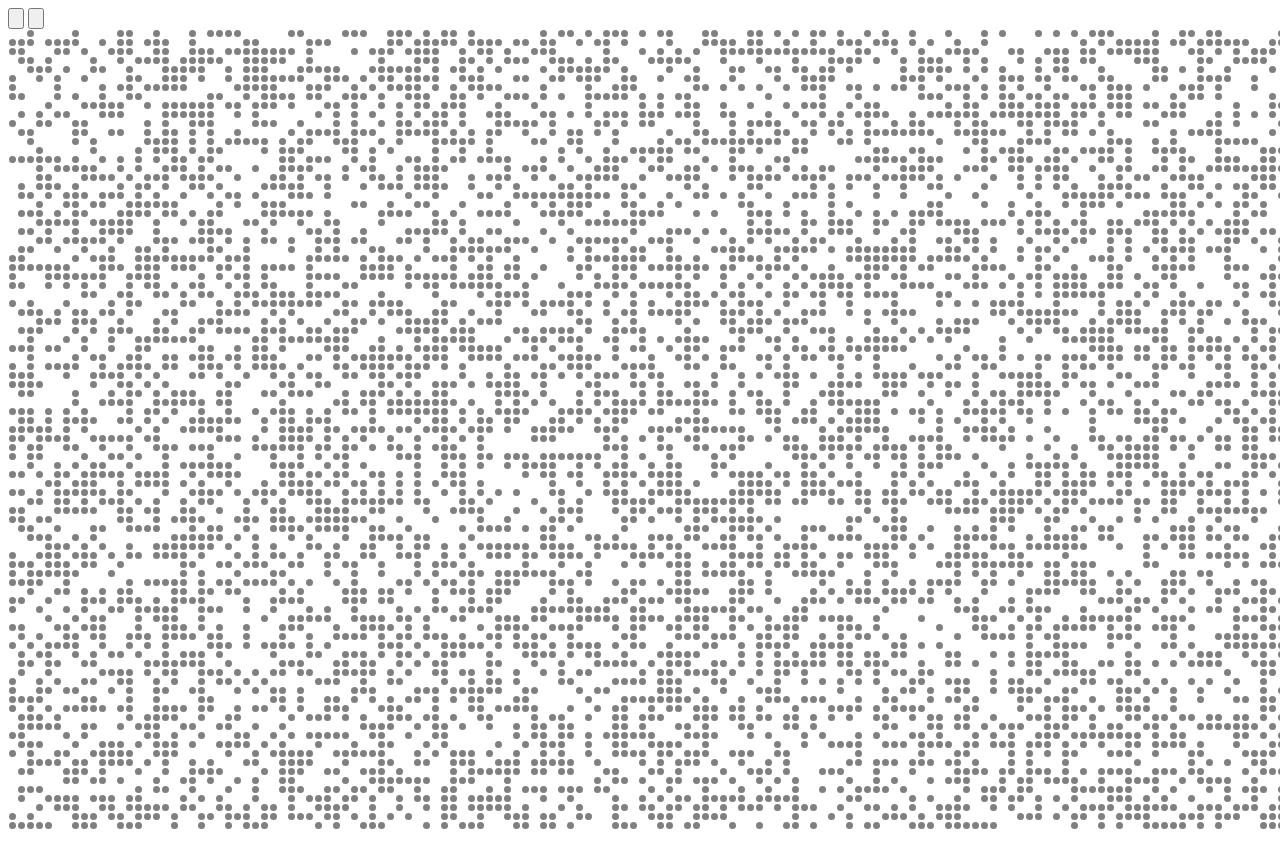
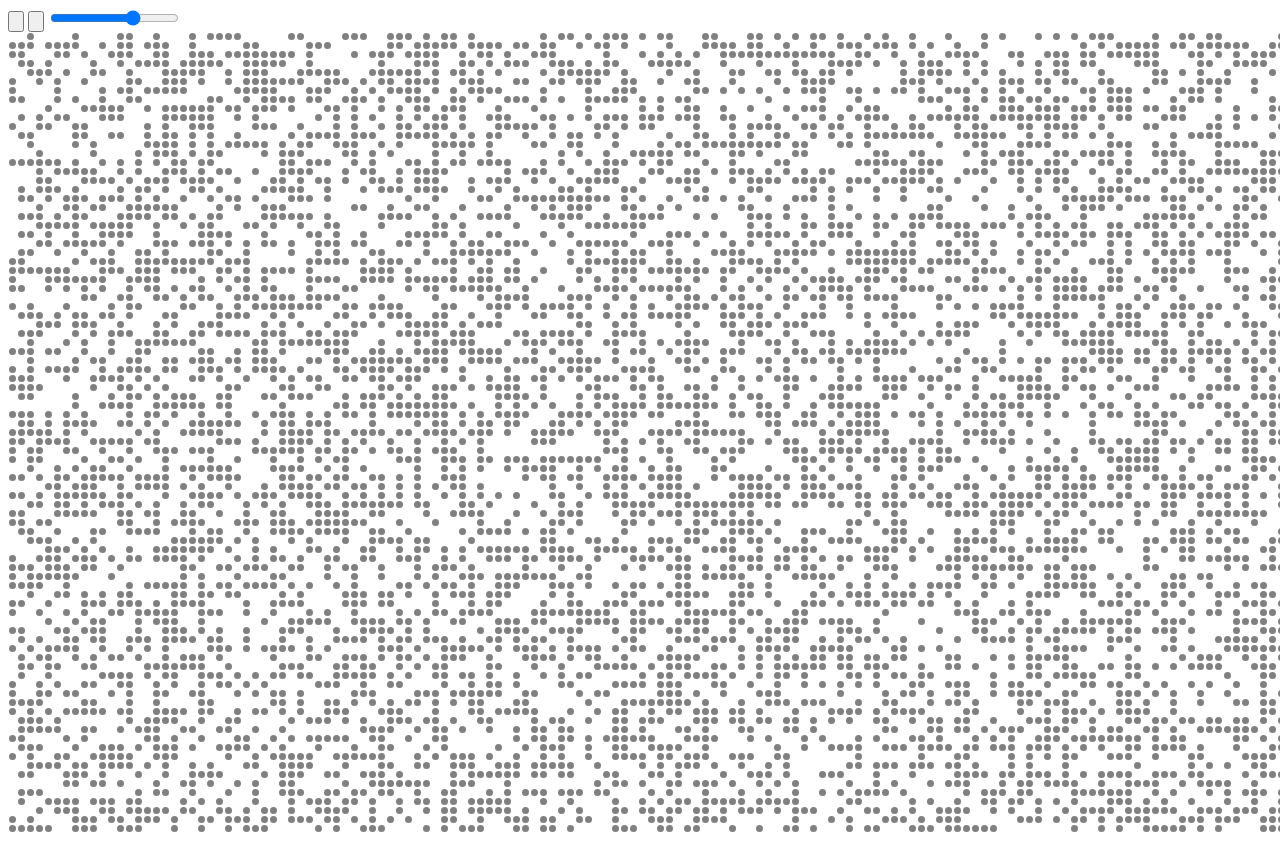
Before and after one commit to hinryd/svelte-gol, a Svelte app: page / in a window 1280 px wide. Built offline with nearby package versions, Linux system fonts and the light colour scheme.

Commit message:
Add size slider

```diff
--- a/src/App.svelte
+++ b/src/App.svelte
@@ -8,10 +8,10 @@
     let playing = false
     let interval = null
     let currentGrid = random()
-    let cellRadius = cellSize / 2
+    let cellRadius = $cellSize / 2
     let canvas: HTMLCanvasElement
     let ctx: CanvasRenderingContext2D
-    const offset = (n: number) => n * (cellSize + 2) + cellRadius + 1
+    const offset = (n: number) => n * ($cellSize + 2) + cellRadius + 1
     const draw = (ctx: CanvasRenderingContext2D, grid: (0 | 1)[][]) => {
         canvas.width = window.innerWidth
         canvas.height = window.innerHeight
@@ -71,8 +71,17 @@
                 <PlayIcon />
             </button>
         {/if}
-        <button class="p-4 outline-none" on:click={onRand}><ResetIcon /></button
-        >
+        <button class="p-4 outline-none" on:click|preventDefault={onRand}>
+            <ResetIcon />
+        </button>
+        <input
+            class="m-4 w-24"
+            type="range"
+            min="1"
+            max="10"
+            bind:value={$cellSize}
+            on:change={onRand}
+        />
     </div>
 </div>
 
--- a/src/game.ts
+++ b/src/game.ts
@@ -1,4 +1,6 @@
-export const cellSize = 7
+import { writable, get } from 'svelte/store'
+
+export let cellSize = writable(7)
 
 export const next = (grid: (0 | 1)[][]) => {
     const combinePositions = ({ y, x }): number[][] =>
@@ -41,9 +43,9 @@ export const next = (grid: (0 | 1)[][]) => {
 }
 
 export const random = () =>
-    Array.from({ length: Math.floor(window.innerHeight / cellSize) }, () =>
+    Array.from({ length: Math.floor(window.innerHeight / get(cellSize)) }, () =>
         Array.from(
-            { length: Math.floor(window.innerWidth / cellSize) },
+            { length: Math.floor(window.innerWidth / get(cellSize)) },
             () => Math.round(Math.random()) as 0 | 1
         )
     )
```
